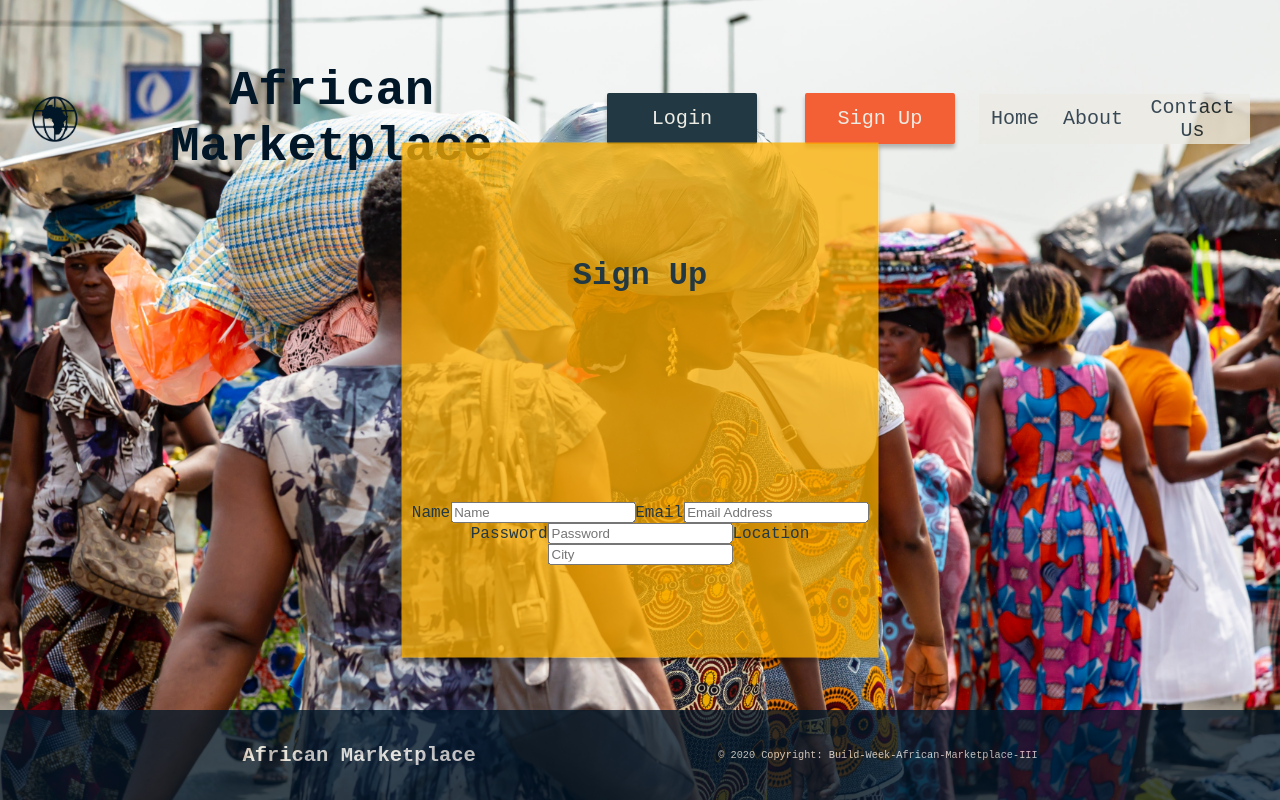
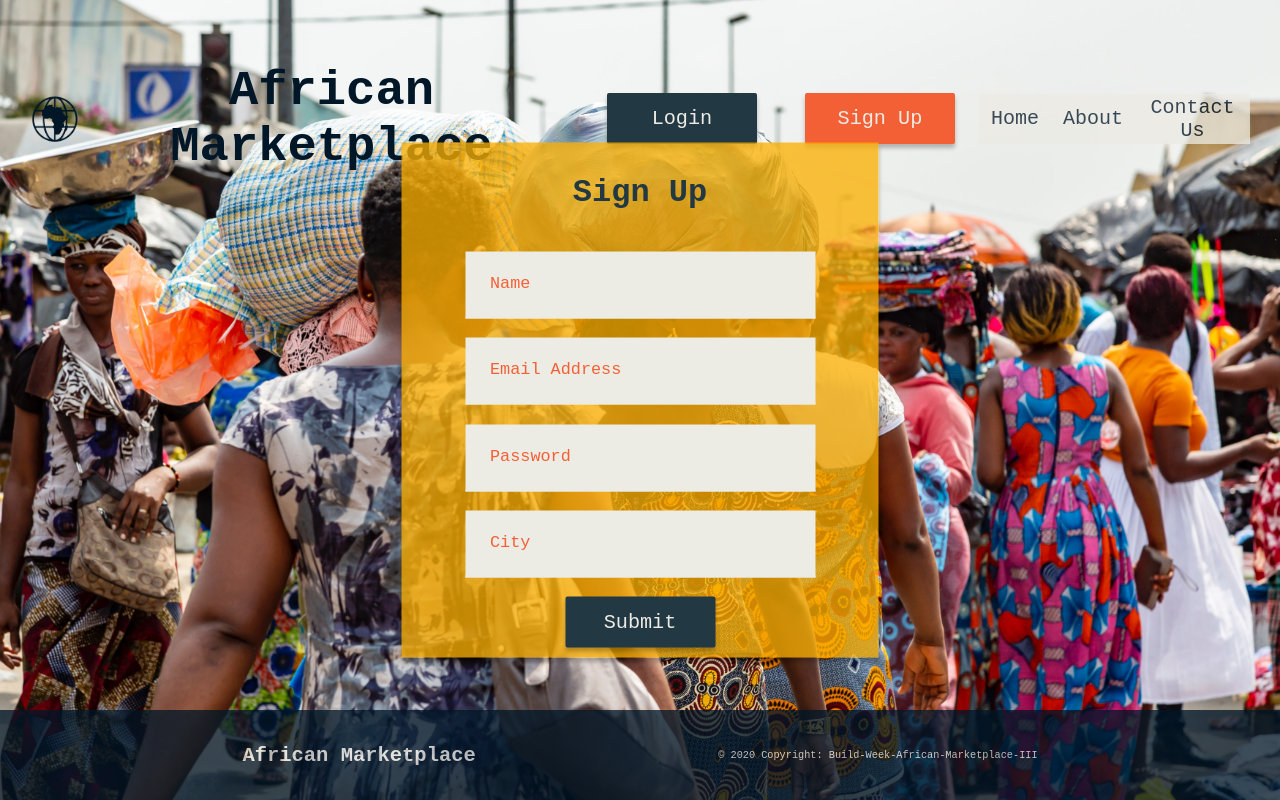
Before and after one commit to Build-Week-African-Marketplace-III/front-end, a React (Create React App) app in the folder african-marketplace-front-end/: page /signup in a window 1280 px wide. Built offline with nearby package versions, Linux system fonts and the light colour scheme.

Commit message:
sign up form updated

```diff
--- a/african-marketplace-front-end/package.json
+++ b/african-marketplace-front-end/package.json
@@ -10,6 +10,7 @@
     "radium": "^0.26.0",
     "react": "^16.13.1",
     "react-dom": "^16.13.1",
+    "react-router-dom": "^5.2.0",
     "react-scripts": "3.4.1",
     "styled-components": "^5.1.0",
     "yup": "^0.29.0"
--- a/african-marketplace-front-end/src/components/SignUp.js
+++ b/african-marketplace-front-end/src/components/SignUp.js
@@ -83,40 +83,36 @@ export function SignUp() {
     return (
         <Form className="centeredToPageForms">
             <h1>Sign Up</h1>
-            <form>
+
                 {/* Name */}
-                <label htmlFor='name'>Name</label>
-                <input
+                <Input
                     name='name'
                     type='text'
                     placeholder='Name'
                     onChange={inputChange}
                 />{errors.name.length > 0 ? <p className='error'>{errors.name}</p> : null}
                 {/* Email */}
-                <label htmlFor='email'>Email</label>
-                <input
+                <Input
                     name='email'
                     type='text'
                     placeholder='Email Address'
                     onChange={inputChange}
                 />{errors.email.length > 0 ? (<p className='error'>{errors.email}</p>) : null}
                 {/* Password */}
-                <label htmlFor='password'>Password</label>
-                <input
+                <Input
                     name='password'
                     type='text'
                     placeholder='Password'
                     onChange={inputChange}
                 />{errors.password.length > 0 ? (<p className='error'>{errors.password}</p>) : null}
                 {/* Location - city */}
-                <label htmlFor='location'>Location</label>
-                <input
+                <Input
                     name='location'
                     type='text'
                     placeholder='City'
                     onChange={inputChange}
                 />{errors.location.length > 0 ? <p className='error'>{errors.location}</p> : null}
-            </form>
+              <PrimaryButton onClick={formSubmit}>Submit</PrimaryButton>
         </Form>
     )
 }
--- a/african-marketplace-front-end/src/components/footer.js
+++ b/african-marketplace-front-end/src/components/footer.js
@@ -5,7 +5,7 @@ export function Footer() {
     return (
         <FooterStyle>
             <h1>African Marketplace</h1>
-            <div class="copyright">
+            <div className="copyright">
                 © 2020 Copyright: Build-Week-African-Marketplace-III
             </div>
         </FooterStyle>
--- a/african-marketplace-front-end/src/components/header.js
+++ b/african-marketplace-front-end/src/components/header.js
@@ -11,7 +11,7 @@ export function Header() {
             <PrimaryButton>Login</PrimaryButton>
             <SecondaryButton>Sign Up</SecondaryButton>
             <nav className="nav">
-                <StyledLink hoverClassName='hover' to={`/`}>Home</StyledLink>
+                <StyledLink to={`/`}>Home</StyledLink>
                 <StyledLink to={`/about`}>About</StyledLink>
                 <StyledLink to={`/contact`}>Contact Us</StyledLink>
             </nav>
--- a/african-marketplace-front-end/src/utils/themes.js
+++ b/african-marketplace-front-end/src/utils/themes.js
@@ -1,5 +1,5 @@
 import { primaryFont } from './typography';
-import { yellow, neutral, teal, orange, black } from './colors';
+import { yellow, neutral, teal, orange } from './colors';
 
 export const defaultTheme = {
     primaryColor: yellow,
```
Also changed, not shown: 1 other file (tests, documents, lock files or other folders).
